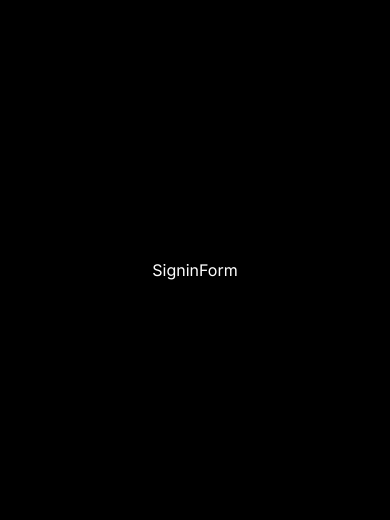
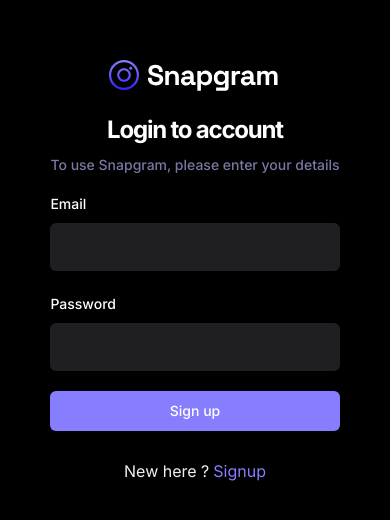
Before and after one commit to ashishchoksi/snapgram, a React (Vite) app: page /sign-in in a window 390 px wide. Shown: the part 152-672 px from the top of the page. Built offline with nearby package versions, Linux system fonts and the light colour scheme; no server answers.

Commit message:
complete signin

```diff
--- a/src/_auth/forms/SigninForm.tsx
+++ b/src/_auth/forms/SigninForm.tsx
@@ -1,8 +1,109 @@
+import * as z from "zod"
+import { zodResolver } from "@hookform/resolvers/zod"
+import { useForm } from "react-hook-form"
 
-const SigninForm = () => {
+import { Button } from '@/components/ui/button'
+import {
+  Form,
+  FormControl,
+  FormField,
+  FormItem,
+  FormLabel,
+  FormMessage,
+} from "@/components/ui/form"
+import { Input } from "@/components/ui/input"
+import { SignInValidation } from "@/lib/validations"
+import Loader from "@/components/shared/Loader"
+import { Link, useNavigate } from "react-router-dom"
+import { useToast } from "@/components/ui/use-toast"
+import { useCreateUserAccount, useSignInAccount } from "@/lib/react-query/queriesAndMutations"
+import { useUserContext } from "@/context/AuthContext"
+
+const SignInForm = () => {
+
+  const { toast } = useToast();
+  const { checkAuthUser, isLoading: isUserLoading } = useUserContext();
+  const navigate = useNavigate();
+
+  const { mutateAsync: signInAccount, isPending: isSigningIn } = useSignInAccount();
+
+  const form = useForm<z.infer<typeof SignInValidation>>({
+    resolver: zodResolver(SignInValidation),
+    defaultValues: {
+      email: '',
+      password: ''
+    },
+  })
+
+  async function onSubmit(values: z.infer<typeof SignInValidation>) {
+
+    const session = await signInAccount({
+      email: values.email,
+      password: values.password
+    });
+
+    if (!session) {
+      return toast({ title: "SignIn failed please try again!!!" });
+    }
+
+    const isLoggedIn = await checkAuthUser();
+
+    if (isLoggedIn) {
+      form.reset();
+      navigate('/');
+    } else {
+      return toast({ title: "User is not logged in!!" });
+    }
+  }
+
   return (
-    <div>SigninForm</div>
+    <Form {...form}>
+
+      <div className="flex-center flex-col">
+        <img src="/assets/images/logo.svg" alt="logo" />
+        <h2 className="h3-bold md:h2-bold pt-5">Login to account</h2>
+        <p className="text-light-3 small-medium mt-2 md:base-regular">To use Snapgram, please enter your details</p>
+        <form onSubmit={form.handleSubmit(onSubmit)} className="flex flex-col gap-5 w-full mt-4">
+          <FormField
+            control={form.control}
+            name="email"
+            render={({ field }) => (
+              <FormItem>
+                <FormLabel>Email</FormLabel>
+                <FormControl>
+                  <Input className="shad-input" {...field} />
+                </FormControl>
+                <FormMessage />
+              </FormItem>
+            )}
+          />
+          <FormField
+            control={form.control}
+            name="password"
+            render={({ field }) => (
+              <FormItem>
+                <FormLabel>Password</FormLabel>
+                <FormControl>
+                  <Input type="password" className="shad-input" {...field} />
+                </FormControl>
+                <FormMessage />
+              </FormItem>
+            )}
+          />
+          <Button type="submit" className="shad-button_primary">
+            { isSigningIn ?
+            (<div className="flex-center gap-2"> <Loader /> Loading... </div>) :
+            (<div>Sign up</div>)}
+          </Button>
+
+          <p className="text-small-regular text-center text-light-2 mt-2">
+            New here ?
+            <Link className="text-primary-500 ml-1" to="/sign-up">Signup</Link>
+          </p>
+        </form>
+      </div>
+    </Form>
   )
 }
 
-export default SigninForm
+export default SignInForm
--- a/src/context/AuthContext.tsx
+++ b/src/context/AuthContext.tsx
@@ -70,8 +70,9 @@ const AuthProvider = ( { children } : { children: React.ReactNode } ) => {
         if (localCookie === null || localCookie === '[]') {
             return navigate('sign-in');
         }
+        console.log('inside the useEffect...');
         checkAuthUser();
-    });
+    }, []); // last [] is important else it will keep calling functions
 
     return (
         // it uses context api to pass user details to all the component
--- a/src/lib/validations/index.ts
+++ b/src/lib/validations/index.ts
@@ -9,3 +9,8 @@ export const SignupValidation = z.object({
     email: z.string().email(),
     password: z.string().min(6)
 })
+
+export const SignInValidation = z.object({
+    email: z.string().email(),
+    password: z.string().min(6)
+})
```
